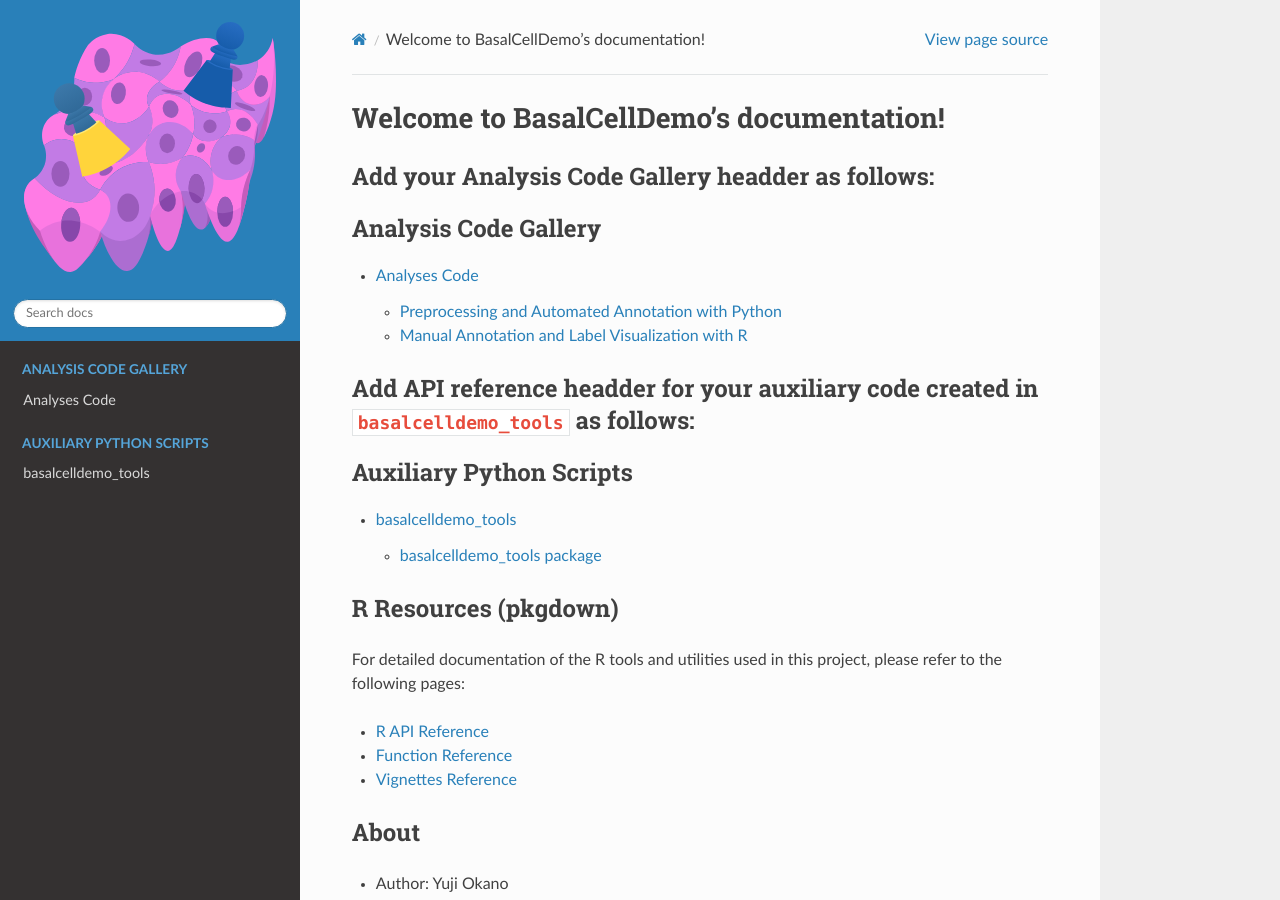
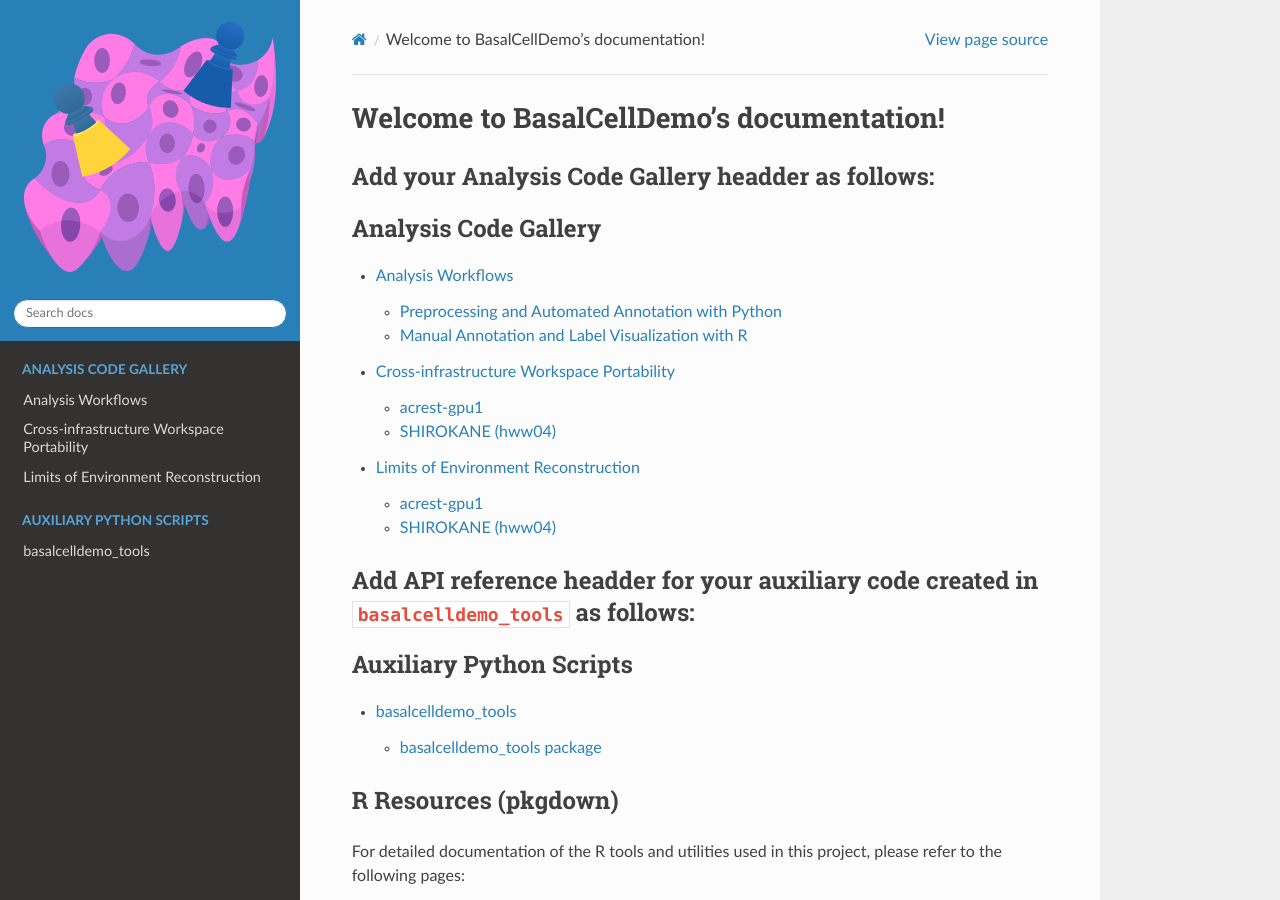
Before and after one commit to yo-aka-gene/BasalCellDemo, a Sphinx documentation site: the page built from docs/index.md, in a window 1280 px wide and 900 px high. Built offline with Sphinx 7.4.7 and the Read the Docs theme 3.1.0, drawn with Linux system fonts in a browser that asks for light colours; pages that are not in the unit, such as notebooks, are missing from menus; some of the changed lines change nothing that is shown.

Commit message:
:wrench::books: update notebook.rst

```diff
--- a/docs/notebooks.rst
+++ b/docs/notebooks.rst
@@ -1,5 +1,8 @@
-Analyses Code
-=============
+Analysis Workflows
+==================
+
+BasalCellDemo demonstrates a heterogeneous bioinformatics workflow in which
+Python- and R-based analyses are managed within a single project environment.
 
 Preprocessing and Automated Annotation with Python
 --------------------------------------------------
@@ -9,10 +12,78 @@ Preprocessing and Automated Annotation with Python
     jupyternb/01_preprocessing_with_python
 
 
-
 Manual Annotation and Label Visualization with R
-------------------------------------------------
+-------------------------------------------------
 
 .. nbgallery::
 
     jupyternb/02_analysis_with_r
+
+
+Cross-infrastructure Workspace Portability
+==========================================
+
+The following notebooks demonstrate reconstruction and execution of the same
+BasalCellDemo workflow on two independent Linux computing infrastructures.
+The project was transferred through Git and reconstructed from the same
+project specification, including both Python and R analysis environments.
+
+acrest-gpu1
+-----------
+
+Python workflow
+~~~~~~~~~~~~~~~
+
+.. nbgallery::
+
+    jupyternb/01_preprocessing_with_python_acrest-gpu1
+
+R workflow
+~~~~~~~~~~
+
+.. nbgallery::
+
+    jupyternb/02_analysis_with_r_acrest-gpu1
+
+
+SHIROKANE (hww04)
+-----------------
+
+Python workflow
+~~~~~~~~~~~~~~~
+
+.. nbgallery::
+
+    jupyternb/01_preprocessing_with_python_hww04
+
+R workflow
+~~~~~~~~~~
+
+.. nbgallery::
+
+    jupyternb/02_analysis_with_r_hww04
+
+
+Limits of Environment Reconstruction
+====================================
+
+Reconstructing a software environment does not necessarily guarantee
+numerically identical analytical outputs across computing hosts. The
+following notebooks apply the same GBM single-cell RNA-seq workflow to
+GSE223065 after reconstructing the BasalCellDemo environment on each
+infrastructure.
+
+acrest-gpu1
+-----------
+
+.. nbgallery::
+
+    jupyternb/03_gse223065_acrest-gpu1
+
+
+SHIROKANE (hww04)
+-----------------
+
+.. nbgallery::
+
+    jupyternb/03_gse223065_hww04
```
